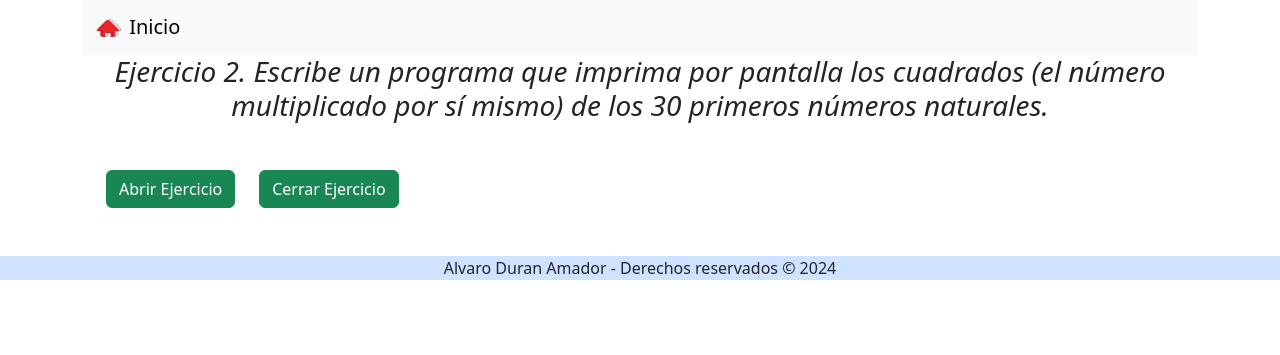
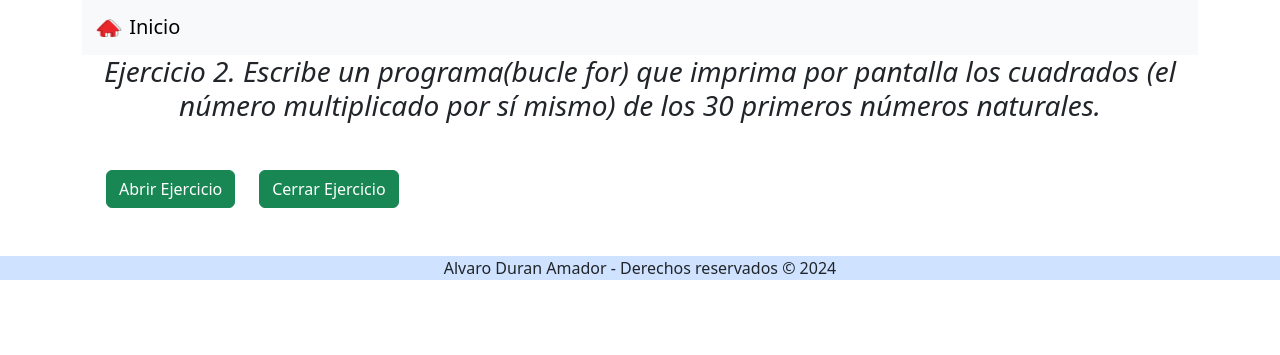
Before and after one commit to alvaroduro/Tema2-DWES, a PHP site: page /ejercicios/ejer2/ejercicio2.php in a window 1280 px wide. Shown: the part 57-412 px from the top of the page. Run offline with PHP 8.4, Linux system fonts and the light colour scheme.

Commit message:
ejercicio2 v2

```diff
--- a/soluciones_ejercicios/ejercicios/ejer2/ejercicio2.php
+++ b/soluciones_ejercicios/ejercicios/ejer2/ejercicio2.php
@@ -18,8 +18,7 @@
     <div class="container text-center">
         <h1>Ejercicio 2</h1>
         <?php require '../includes/nav.php'; ?>
-        <h3 class="titulo_ejercicio fst-italic">Ejercicio 2. Escribe un programa que imprima por pantalla los cuadrados (el
-            número multiplicado por sí mismo) de los 30 primeros números naturales.
+        <h3 class="titulo_ejercicio fst-italic">Ejercicio 2. Escribe un programa(bucle for) que imprima por pantalla los cuadrados (el número multiplicado por sí mismo) de los 30 primeros números naturales.
 
     </div>
 
```
